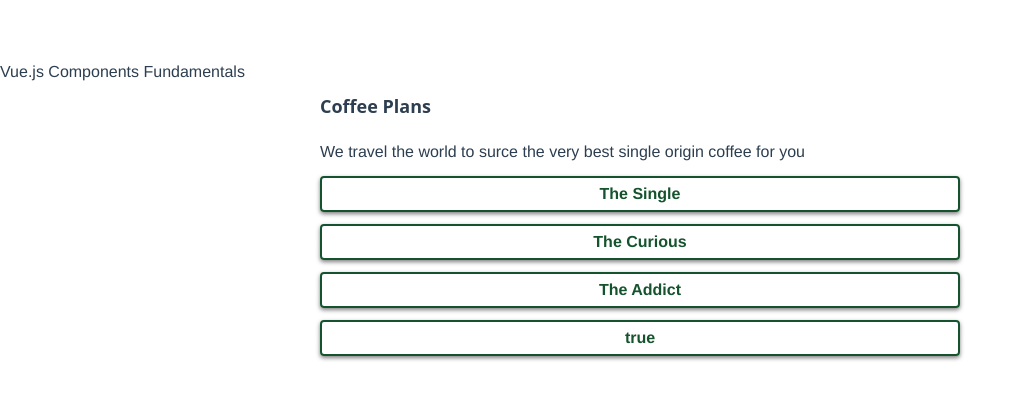
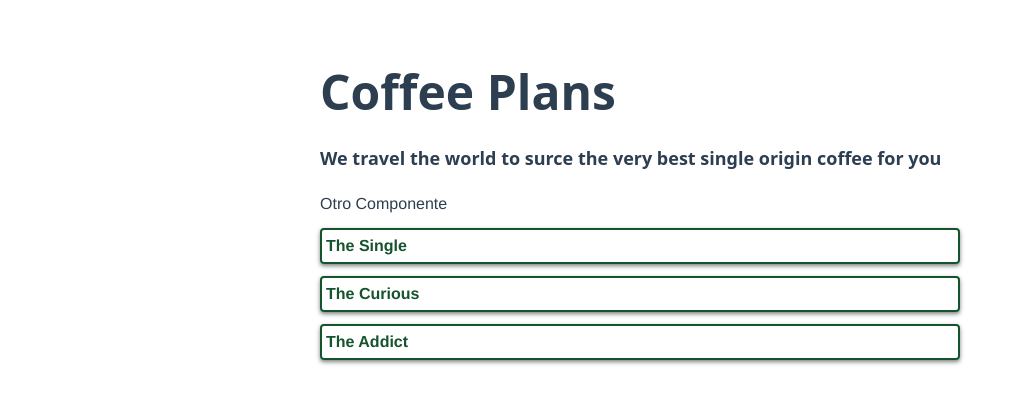
Before and after one commit to TKadyear/vue3-components, a Vue app: page / in a window 1280 px wide. Shown: the top 404 px of the page, without its empty margins (0-1026 px from the left). Built offline with nearby package versions, Linux system fonts and the light colour scheme.

Commit message:
Nested Components in Vue

```diff
--- a/src/App.vue
+++ b/src/App.vue
@@ -1,5 +1,4 @@
 <template>
-  <h1>Vue.js Components Fundamentals</h1>
   <PlansCoffee></PlansCoffee>
 </template>
 
--- a/src/components/ButtonPlans.vue
+++ /dev/null
@@ -1,10 +0,0 @@
-<template>
-  <button class="btn btn-primary p-3">{{ name }}</button>
-</template>
-<script>
-export default {
-  name: 'ButtonPlans',
-  props: ['name']
-}
-</script>
-<style scoped></style>
--- /dev/null
+++ b/src/components/DescriptionPlans.vue
@@ -0,0 +1,12 @@
+<template>
+  <p class="btn btn-primary p-3">{{ name }}</p>
+</template>
+<script>
+export default {
+  name: 'DescriptionPlans',
+  props: {
+    name: { type: String }
+  }
+}
+</script>
+<style scoped></style>
--- /dev/null
+++ b/src/components/PlanPicker.vue
@@ -0,0 +1,32 @@
+<template>
+  <div class="flex flex-col gap-3">
+    <h3>Otro Componente</h3>
+    <DescriptionPlans v-for="plan in plans" :key="plan" :name="plan"></DescriptionPlans>
+  </div>
+</template>
+<script>
+import DescriptionPlans from './DescriptionPlans.vue'
+export default {
+  name: 'PlanPicker',
+  components: {
+    DescriptionPlans
+  },
+  data() {
+    return {
+      plans: ['The Single', 'The Curious', 'The Addict']
+
+    }
+  },
+  props: {
+    plan: { type: String }
+  }
+}
+</script>
+<style scoped>
+h1 {
+  @apply font-sans font-bold my-2 text-5xl;
+}
+h1 {
+  @apply font-sans font-bold my-2 text-lg;
+}
+</style>
--- a/src/components/PlansCoffee.vue
+++ b/src/components/PlansCoffee.vue
@@ -2,24 +2,15 @@
   <div class="content flex flex-col justify-center w-2/4 m-auto gap-3">
     <h1>Coffee Plans</h1>
     <h2>We travel the world to surce the very best single origin coffee for you</h2>
-    <ButtonPlans v-for="plan in plans" :key="plan" :name="plan"></ButtonPlans>
+    <PlanPicker></PlanPicker>
   </div>
 </template>
 <script>
-import ButtonPlans from './ButtonPlans.vue'
+import PlanPicker from './PlanPicker.vue'
 export default {
   name: 'PlansCoffee',
   components: {
-    ButtonPlans
-  },
-  data() {
-    return {
-      plans: ['The Single', 'The Curious', 'The Addict', true]
-
-    }
-  },
-  props: {
-    name: { type: String, required: true },
+    PlanPicker
   }
 }
 </script>
@@ -27,7 +18,7 @@ export default {
 h1 {
   @apply font-sans font-bold my-2 text-5xl;
 }
-h1 {
+h2 {
   @apply font-sans font-bold my-2 text-lg;
 }
 </style>
```
